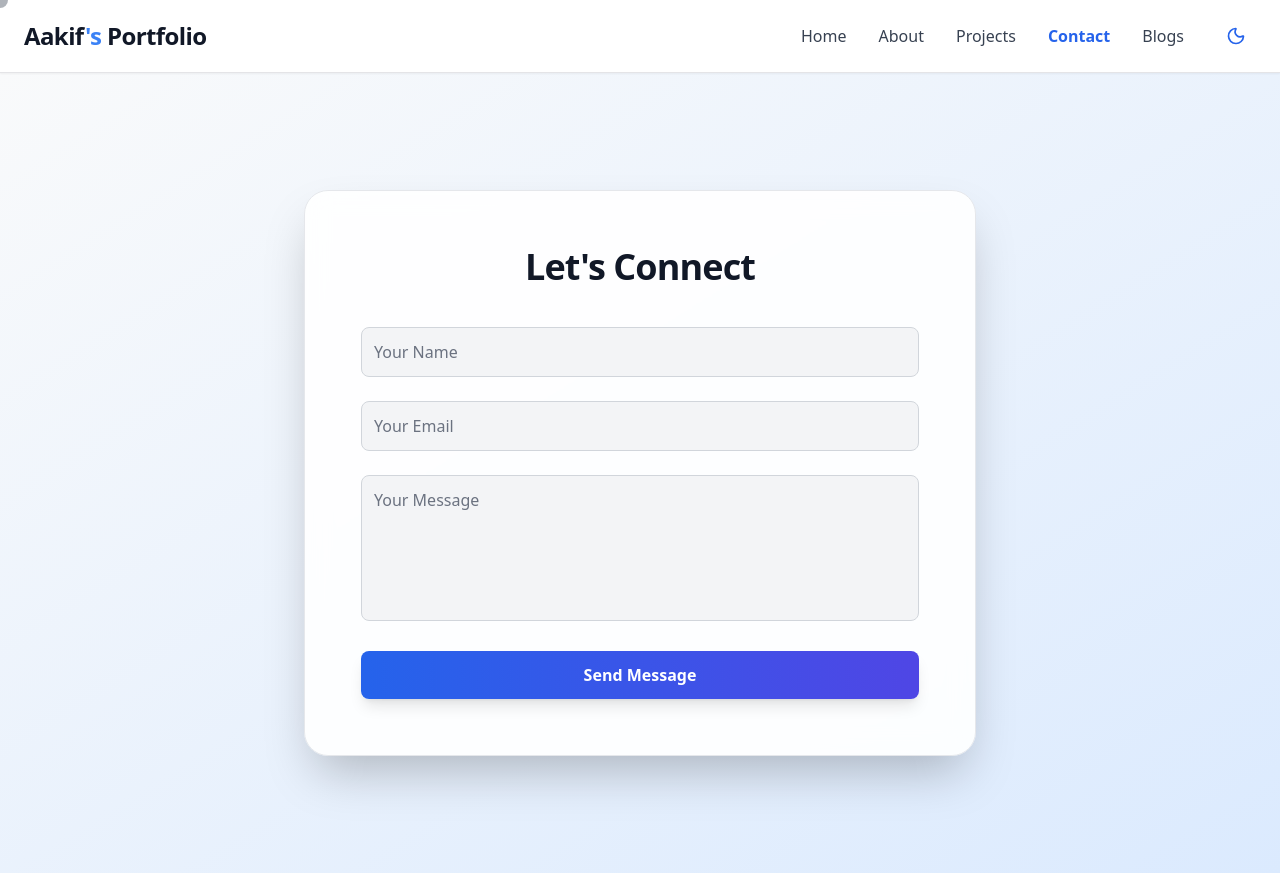
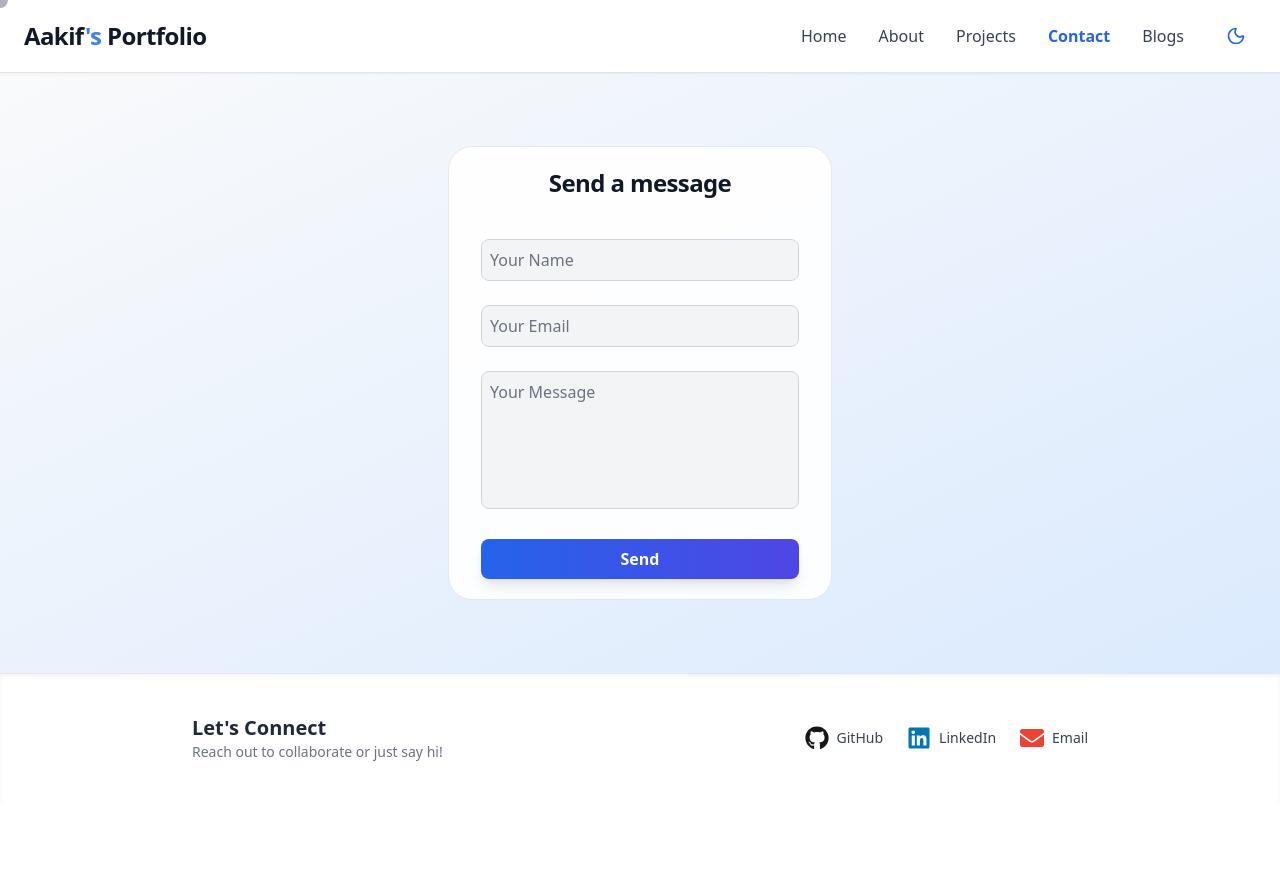
Before and after one commit to meer-aakif-33/Portfolio, a React (Vite) app: page /contact in a window 1280 px wide. After the commit the page ends 802 px from the top, so only its background shows below. Built offline with nearby package versions, Linux system fonts and the light colour scheme.

Commit message:
small enhancemnets

```diff
--- a/src/pages/About.jsx
+++ b/src/pages/About.jsx
@@ -12,7 +12,7 @@ export default function About() {
     <h2 className="text-2xl sm:text-3xl md:text-4xl font-extrabold text-transparent bg-clip-text bg-gradient-to-r from-blue-600 to-violet-600 dark:from-cyan-400 dark:to-indigo-400 mb-6">
       About Me
     </h2>
-        <p className="text-lg md:text-xl text-gray-700 dark:text-gray-300 leading-relaxed tracking-wide">
+    <p className="text-lg md:text-xl text-gray-700 dark:text-gray-300 leading-relaxed tracking-wide mb-6">
       I'm a passionate{" "}
       <span className="font-medium text-blue-600 dark:text-blue-400">
         Full Stack Developer
@@ -31,6 +31,13 @@ export default function About() {
       solve real-world problems. My journey blends creativity, efficiency,
       and a drive to continuously learn and build things that matter.
     </p>
+
+    <p className="text-lg md:text-xl text-gray-700 dark:text-gray-300 leading-relaxed tracking-wide">
+      From building AI-powered news platforms and video processing pipelines
+      to real-time summarization tools and intelligent recommenders, I bring
+      together full-stack expertise and machine learning to craft impactful,
+      scalable solutions.
+    </p>
   </motion.div>
 </section>
   );
--- a/src/pages/Contact.jsx
+++ b/src/pages/Contact.jsx
@@ -1,6 +1,7 @@
 import { useRef, useState } from "react";
 import emailjs from "@emailjs/browser";
 import { motion } from "framer-motion";
+import { SocialLinks } from "../components/SocialLinks"
 
 export default function Contact() {
   const formRef = useRef();
@@ -27,54 +28,59 @@ export default function Contact() {
   };
 
   return (
-    <section className="min-h-screen px-6 py-24 bg-gradient-to-br from-gray-50 to-blue-100 dark:from-black dark:to-zinc-900 flex items-center justify-center">
+    <>
+    <section className="h-[75vh] px-4 py-12 bg-gradient-to-br from-gray-50 to-blue-100 dark:from-black dark:to-zinc-900 flex items-center justify-center">
       <motion.div
-        className="w-full max-w-2xl bg-white/90 dark:bg-zinc-900/70 backdrop-blur-md rounded-3xl shadow-2xl p-10 md:p-14 border border-gray-200 dark:border-zinc-800"
+        className="w-full max-w-sm bg-white/90 dark:bg-zinc-900/70 backdrop-blur-md rounded-3xl shadow-2xl+ py-5 md:py-5 px-8
+        border border-gray-200 dark:border-zinc-800"
         initial={{ opacity: 0, scale: 0.92 }}
         animate={{ opacity: 1, scale: 1 }}
         transition={{ duration: 0.7 }}
       >
-        <h2 className="text-3xl md:text-4xl font-extrabold text-center text-gray-900 dark:text-white mb-10 tracking-tight">
-          Let's Connect
+        <h2 className="text-2xl md:text-2xl font-bold text-center text-gray-900 dark:text-white mb-10 tracking-tight">
+          Send a message
         </h2>
         <form ref={formRef} onSubmit={sendEmail} className="space-y-6">
           <input
             type="text"
             name="user_name"
             placeholder="Your Name"
-            className="w-full p-3 rounded-lg border border-gray-300 dark:border-zinc-700 bg-gray-100 dark:bg-zinc-800 text-gray-800 dark:text-white placeholder-gray-500 dark:placeholder-gray-400 focus:outline-none focus:ring-2 focus:ring-blue-500 transition"
+            className="w-full p-2 rounded-lg border border-gray-300 dark:border-zinc-700 bg-gray-100 dark:bg-zinc-800 text-gray-800 dark:text-white placeholder-gray-500 dark:placeholder-gray-400 focus:outline-none focus:ring-2 focus:ring-blue-500 transition"
             required
           />
           <input
             type="email"
             name="user_email"
             placeholder="Your Email"
-            className="w-full p-3 rounded-lg border border-gray-300 dark:border-zinc-700 bg-gray-100 dark:bg-zinc-800 text-gray-800 dark:text-white placeholder-gray-500 dark:placeholder-gray-400 focus:outline-none focus:ring-2 focus:ring-blue-500 transition"
+            className="w-full p-2 rounded-lg border border-gray-300 dark:border-zinc-700 bg-gray-100 dark:bg-zinc-800 text-gray-800 dark:text-white placeholder-gray-500 dark:placeholder-gray-400 focus:outline-none focus:ring-2 focus:ring-blue-500 transition"
             required
           />
           <textarea
             name="message"
             rows="5"
             placeholder="Your Message"
-            className="w-full p-3 rounded-lg border border-gray-300 dark:border-zinc-700 bg-gray-100 dark:bg-zinc-800 text-gray-800 dark:text-white placeholder-gray-500 dark:placeholder-gray-400 resize-none focus:outline-none focus:ring-2 focus:ring-blue-500 transition"
+            className="w-full p-2 rounded-lg border border-gray-300 dark:border-zinc-700 bg-gray-100 dark:bg-zinc-800 text-gray-800 dark:text-white placeholder-gray-500 dark:placeholder-gray-400 resize-none focus:outline-none focus:ring-2 focus:ring-blue-500 transition"
             required
           />
           <motion.button
             type="submit"
             whileHover={{ scale: 1.05 }}
             whileTap={{ scale: 0.95 }}
-            className="w-full bg-gradient-to-r from-blue-600 to-indigo-600 hover:from-blue-700 hover:to-indigo-700 text-white font-semibold py-3 rounded-lg shadow-lg transition"
+            className="w-full bg-gradient-to-r from-blue-600 to-indigo-600 hover:from-blue-700 hover:to-indigo-700 text-white font-semibold py-2 rounded-lg shadow-lg transition"
           >
-            Send Message
+            Send
           </motion.button>
         </form>
 
         {sent && (
           <p className="mt-6 text-center text-green-600 font-semibold">
-            ✅ Message sent successfully!
+            Message sent successfully!
           </p>
         )}
       </motion.div>
     </section>
+  <SocialLinks/>
+      </>
+
   );
 }
--- a/src/pages/Home.jsx
+++ b/src/pages/Home.jsx
@@ -193,7 +193,7 @@ export default function Home() {
           animate={{ opacity: 1, y: 0 }}
           transition={{ duration: 0.7 }}
         >
-          <h2 className="text-4xl font-bold mb-12 text-gray-800 dark:text-white">
+          <h2 className="text-3xl font-bold mb-12 text-gray-800 dark:text-white">
             My Skills
           </h2>
 
--- a/src/pages/Projects.jsx
+++ b/src/pages/Projects.jsx
@@ -27,6 +27,7 @@ const projects = [
     image: "/projects/movie-recommender.png",
     tags: ["Python", "Streamlit", "TMDb API"],
     link: "https://github.com/meer-aakif-33/Movie-Recommender-System",
+    live_link: "https://aakif-movie-recommender-system.streamlit.app/",
   },
   {
     title: "Olympics Data Analysis and Visualization",
@@ -34,6 +35,7 @@ const projects = [
     image: "/projects/olympics.png",
     tags: ["Python", "Streamlit", "Pandas", "Seaborn", "Plotly"],
     link: "https://github.com/meer-aakif-33/Olympic-Data-Analysis-of-120-Years",
+    live_link: "https://meer-aakif-33-olympic-data-analysis-of-120-years-app-z1l6wd.streamlit.app/",
   },
   {
     title: "Customizable News Aggregator with Summarizer",
```
Lines whose indentation alone changed are shown as unchanged.
